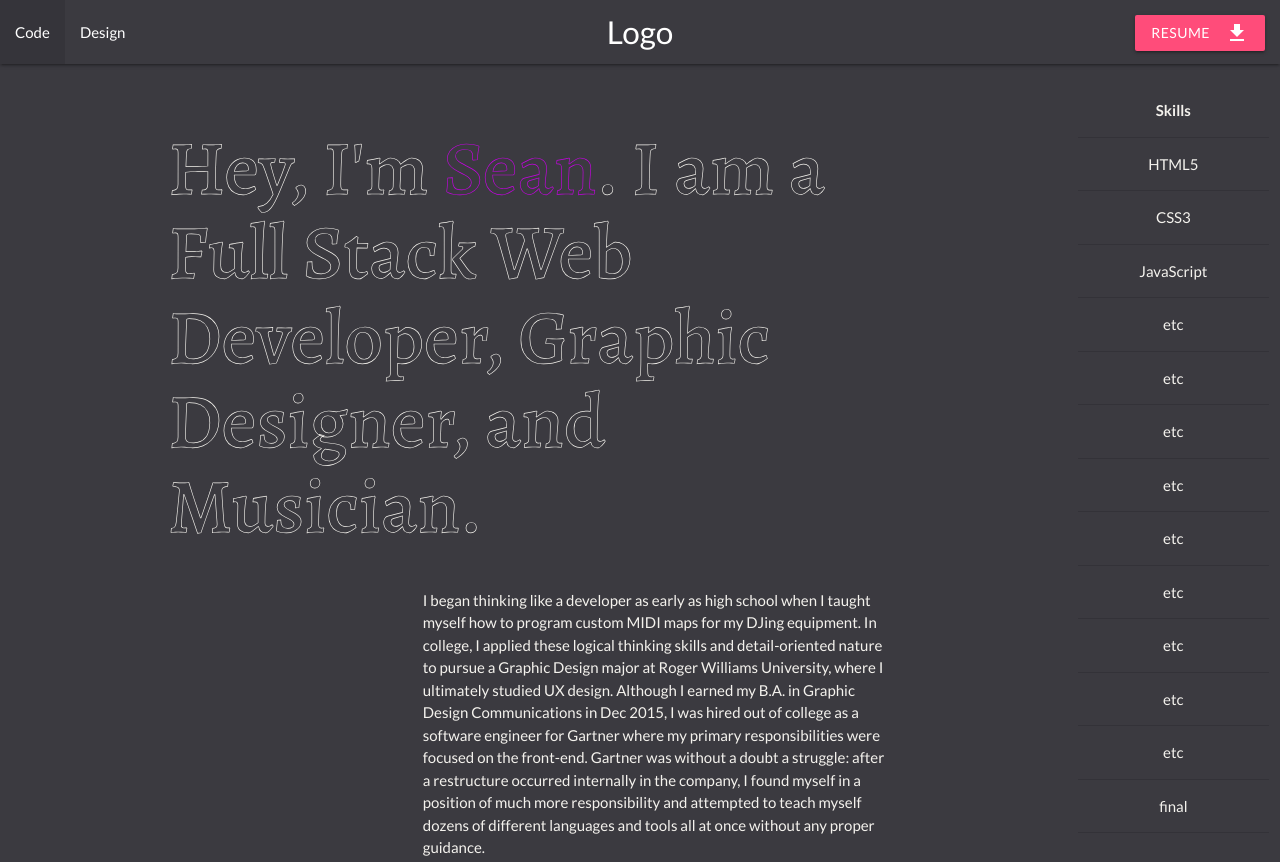
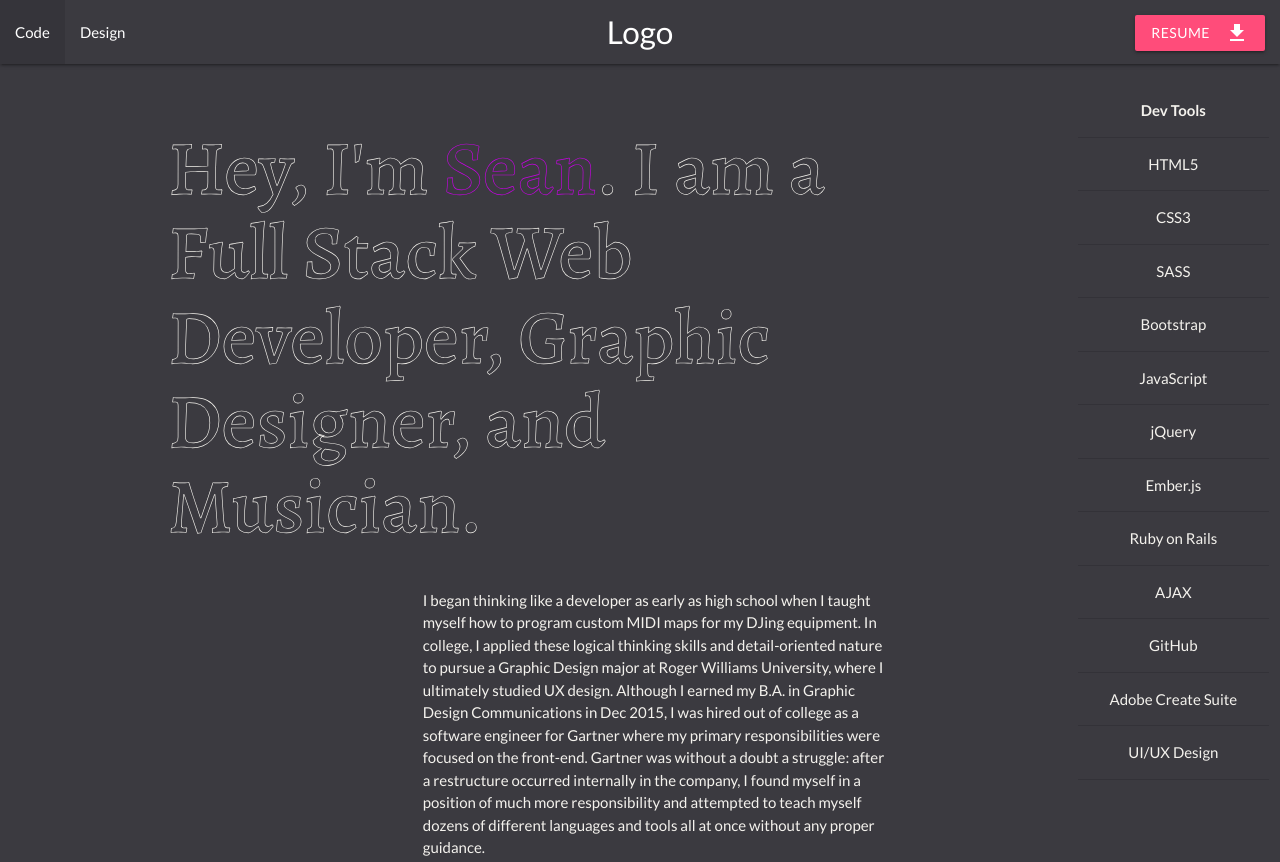
Before and after one commit to seandonn-boston/seandonn-boston.github.io, a website: page index.html in a window 1280 px wide. Shown: the top 862 px of the page. Drawn offline with nearby package versions, Linux system fonts and the light colour scheme.

Commit message:
Update content of Skills List
This commit simply makes a minor content change to the Skills aside list

```diff
--- a/index.html
+++ b/index.html
@@ -104,7 +104,7 @@
                   </div>
                 </div>
               </div>
-              <div id="design-section" class="design">
+              <!-- <div id="design-section" class="design">
                 <div class="row">
                   <h1 class="text-outliner">Design</h1>
                   <div class="col s12 m6">
@@ -162,14 +162,14 @@
                     </div>
                   </div>
                 </div>
-              </div>
+              </div> -->
             </div>
           </div>
           <aside class="col s2 skills-aside">
             <table class="centered highlight">
               <thead>
                 <tr>
-                  <th>Skills</th>
+                  <th>Dev Tools</th>
                 </tr>
               </thead>
               <tbody>
@@ -180,37 +180,34 @@
                   <td>CSS3</td>
                 </tr>
                 <tr>
+                  <td>SASS</td>
+                </tr>
+                <tr>
+                  <td>Bootstrap</td>
+                </tr>
+                <tr>
                   <td>JavaScript</td>
                 </tr>
                 <tr>
-                  <td>etc</td>
+                  <td>jQuery</td>
                 </tr>
                 <tr>
-                  <td>etc</td>
+                  <td>Ember.js</td>
                 </tr>
                 <tr>
-                  <td>etc</td>
+                  <td>Ruby on Rails</td>
                 </tr>
                 <tr>
-                  <td>etc</td>
+                  <td>AJAX</td>
                 </tr>
                 <tr>
-                  <td>etc</td>
+                  <td>GitHub</td>
                 </tr>
                 <tr>
-                  <td>etc</td>
+                  <td>Adobe Create Suite</td>
                 </tr>
                 <tr>
-                  <td>etc</td>
-                </tr>
-                <tr>
-                  <td>etc</td>
-                </tr>
-                <tr>
-                  <td>etc</td>
-                </tr>
-                <tr>
-                  <td>final</td>
+                  <td>UI/UX Design</td>
                 </tr>
               </tbody>
             </table>
```
